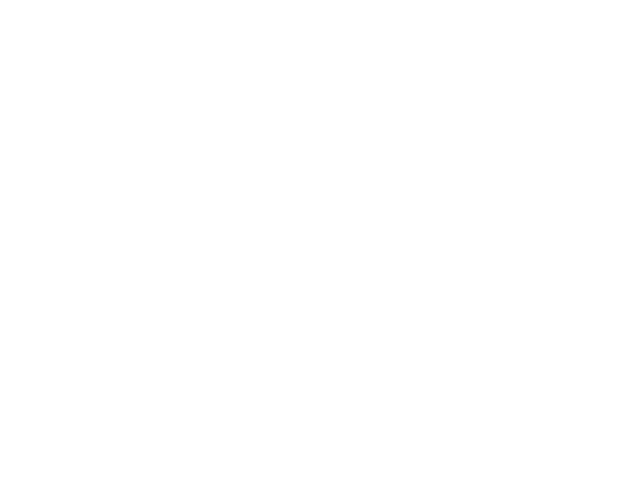
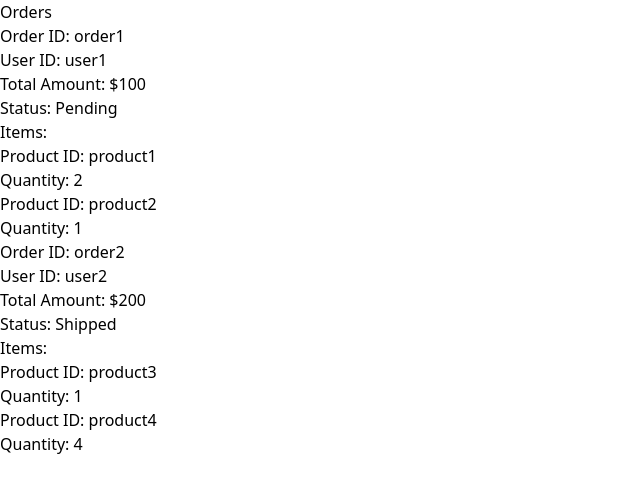
Before and after one commit to gauravsingh94/fullstack-ecommerce--application, a React (Vite) app in the folder client/: page / in a window 1280 px wide. Shown: the top 492 px of the page, without its empty margins (0-640 px from the left). Built offline with nearby package versions, Linux system fonts and the light colour scheme.

Commit message:
added the order details pages for admin.

```diff
--- a/client/src/App.tsx
+++ b/client/src/App.tsx
@@ -1,9 +1,9 @@
-import NavBar from "./components/NavBar";
 import "./App.css";
-
+import OrdersPage from "./pages/OrderDetailPageAdmin/OrderDetailPageAdmin";
 function App() {
   return (
     <>
+      <OrdersPage />
     </>
   );
 }
--- /dev/null
+++ b/client/src/pages/OrderDetailPageAdmin/OrderDetailPageAdmin.tsx
@@ -0,0 +1,80 @@
+import React from "react";
+
+interface IOrderItem {
+  productId: string;
+  quantity: number;
+}
+
+interface IOrder {
+  _id: string;
+  userId: string;
+  totalAmount: number;
+  status: string;
+  items: IOrderItem[];
+}
+
+// Hardcoded orders data
+const orders: IOrder[] = [
+  {
+    _id: "order1",
+    userId: "user1",
+    totalAmount: 100,
+    status: "Pending",
+    items: [
+      { productId: "product1", quantity: 2 },
+      { productId: "product2", quantity: 1 },
+    ],
+  },
+  {
+    _id: "order2",
+    userId: "user2",
+    totalAmount: 200,
+    status: "Shipped",
+    items: [
+      { productId: "product3", quantity: 1 },
+      { productId: "product4", quantity: 4 },
+    ],
+  },
+];
+
+// OrderItem component with props typing
+const OrderItem: React.FC<{ item: IOrderItem }> = ({ item }) => {
+  return (
+    <div className="order-item p-4 mb-2 border rounded shadow">
+      <p>Product ID: {item.productId}</p>
+      <p>Quantity: {item.quantity}</p>
+    </div>
+  );
+};
+
+// Order component with props typing
+const Order: React.FC<{ order: IOrder }> = ({ order }) => {
+  return (
+    <div className="order p-4 border rounded shadow mb-4">
+      <h2 className="text-xl font-semibold">Order ID: {order._id}</h2>
+      <p>User ID: {order.userId}</p>
+      <p>Total Amount: ${order.totalAmount}</p>
+      <p>Status: {order.status}</p>
+      <div className="mt-2">
+        <h3 className="text-lg font-semibold mb-2">Items:</h3>
+        {order.items.map((item, index) => (
+          <OrderItem key={index} item={item} />
+        ))}
+      </div>
+    </div>
+  );
+};
+
+// OrdersPage component
+const OrdersPage: React.FC = () => {
+  return (
+    <div className="orders-page p-8">
+      <h1 className="text-2xl font-bold mb-4">Orders</h1>
+      {orders.map((order) => (
+        <Order key={order._id} order={order} />
+      ))}
+    </div>
+  );
+};
+
+export default OrdersPage;
```
Also changed, not shown: client/src/components/OrderListCardsAdmin.tsx (added, +15 -0 lines), client/src/components/OrdrePlacedMessageCard.tsx (+10 -4 lines), client/src/pages/OrderPlacePage/OrderPlacePage.tsx (added, +10 -0 lines).
